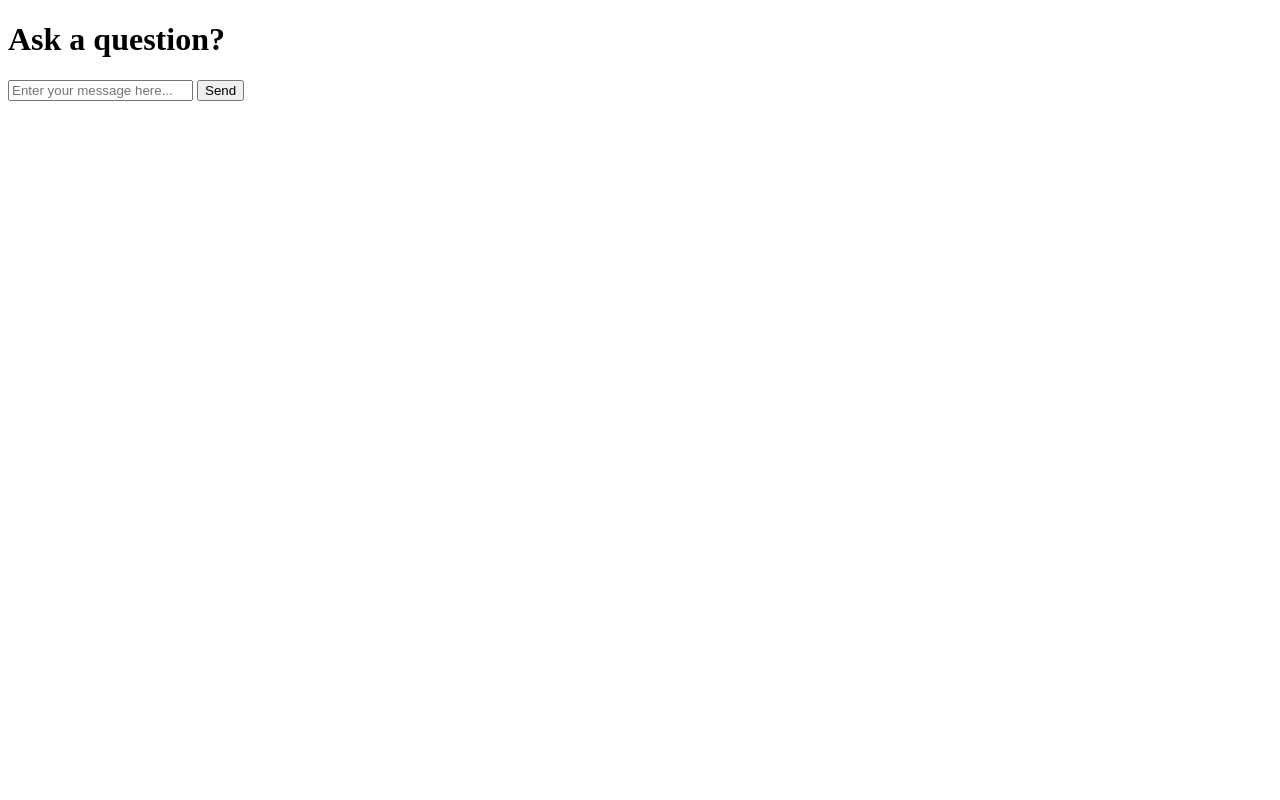
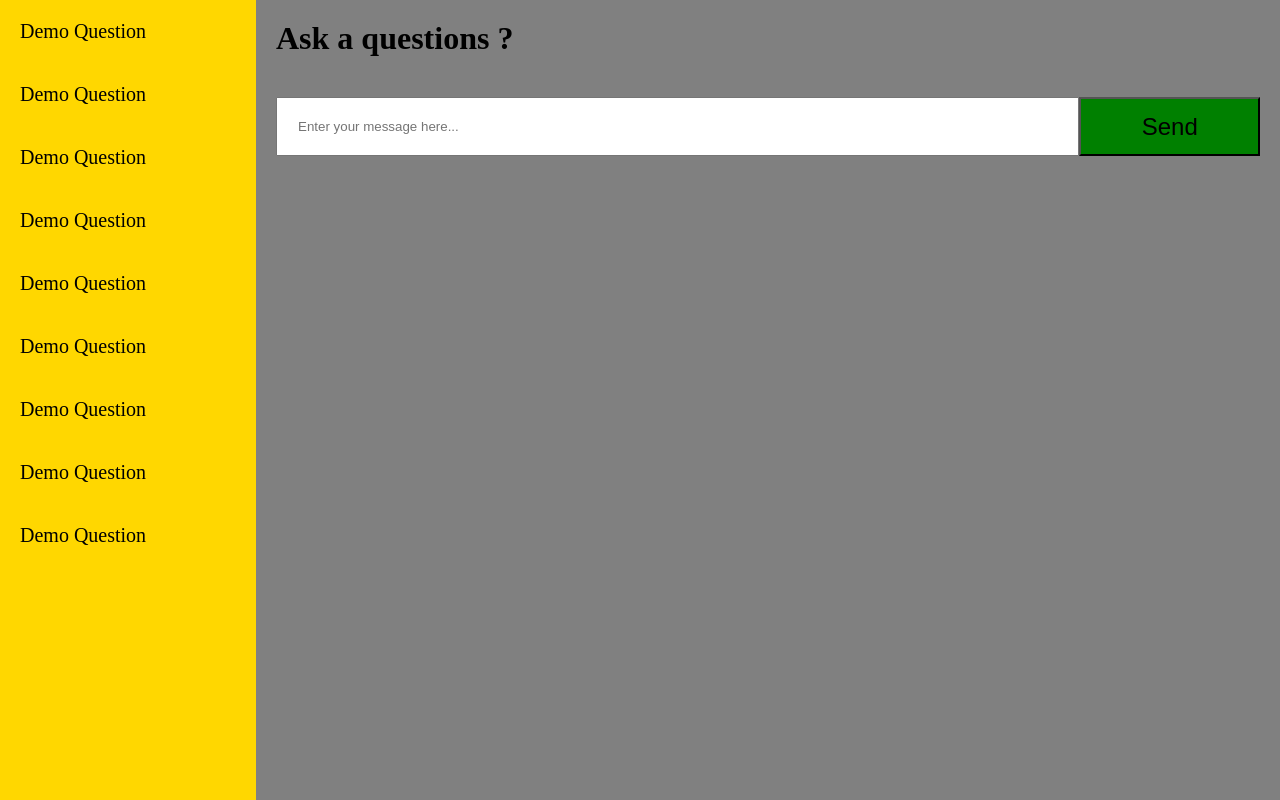
Before and after one commit to kumarakashdeepacies/llm, a Flask app: page / in a window 1280 px wide. Run offline with Flask 3, Linux system fonts and the light colour scheme.

Commit message:
addiing design to frontend page

```diff
--- a/templates/index.html
+++ b/templates/index.html
@@ -1,25 +1,123 @@
 <!DOCTYPE html>
 <html lang="en">
   <head>
-    <meta charset="UTF-8">
+    <meta charset="UTF-8" />
     <title>Acies LLM</title>
     <style>
+      * {
+        padding: 0;
+        margin: 0;
+      }
       /* Style for User and Acies LLM text */
-        .user, .acies {
-            font-size: 1.0em;
+      .user,
+      .acies {
+        font-size: 1em;
         font-weight: bold; /* Make text bold */
         text-transform: uppercase; /* Capitalize text */
+        font-size: 26px;
+        color: #0042ffe6
       }
 
       /* Style for the message */
       .message {
-            font-size: 1.0em; /* Smaller size than default */
+        font-size: 1em; /* Smaller size than default */
         font-weight: bold; /* Make text bold */
+      }
+
+      .main {
+        width: 100vw;
+        display: flex;
+      }
+      .sidebar {
+        width: 20%;
+        background: gold;
+        height: fit-content;
+        min-height: 100vh;
+        position: fixed;
+      }
+      .sidebar .questions {
+        font-size: 20px;
+      }
+      .sidebar .questions p {
+        padding: 20px;
+      }
+
+      .body {
+        width: 80%;
+        background-color: grey;
+        height: fit-content;
+        min-height: 100vh;
+        transform: translateX(25%);
+      }
+      .body h1 {
+        padding: 20px;
+      }
+      .body .que {
+        padding: 45px 20px;
+        font-size: 22px;
+      }
+      .body .ans {
+        padding:0 20px 30px 20px;
+      }
+      form {
+        padding: 20px;
+        display: flex;
+      }
+      form input {
+        width: 80%;
+        padding: 20px;
+      }
+      form button {
+        width: 19%;
+        background: green;
+        font-size: 24px;
       }
     </style>
   </head>
   <body>
-    <h1>Ask a question?</h1>
+    <div class="main">
+      <div class="sidebar">
+        <div class="questions">
+          <p>Demo Question</p>
+          <p>Demo Question</p>
+          <p>Demo Question</p>
+          <p>Demo Question</p>
+          <p>Demo Question</p>
+          <p>Demo Question</p>
+          <p>Demo Question</p>
+          <p>Demo Question</p>
+          <p>Demo Question</p>
+        </div>
+      </div>
+      <div class="body">
+        <h1>Ask a questions ?</h1>
+
+        <form action="/chat" method="post">
+          <input
+            type="text"
+            name="message"
+            placeholder="Enter your message here..."
+          />
+          <button type="submit">Send</button>
+        </form>
+
+        <div id="history">
+          {% for message, airesponse in response %}
+          <p class="que">
+            <span class="user">User :</span>
+            <span class="message">{{ message|safe }}</span>
+          </p>
+          <p class="ans">
+            <span class="acies">Acies LLM : </span> {{ airesponse|replace("\n",
+            "<br />")|safe }}
+          </p>
+          <hr>
+          {% endfor %}
+        </div>
+      </div>
+    </div>
+
+    <!-- <h1>Ask a question?</h1>
     <form action="/chat" method="post">
         <input type="text" name="message" placeholder="Enter your message here...">
         <button type="submit">Send</button>
@@ -29,6 +127,6 @@
             <p><span class="user">User :</span> <span class="message">{{ message|safe }}</span></p>
             <p><span class="acies">Acies LLM : </span> {{ airesponse|replace("\n", "<br>")|safe }}</p>
         {% endfor %}
-    </div>
+    </div> -->
   </body>
 </html>
```
Lines whose indentation alone changed are shown as unchanged.
